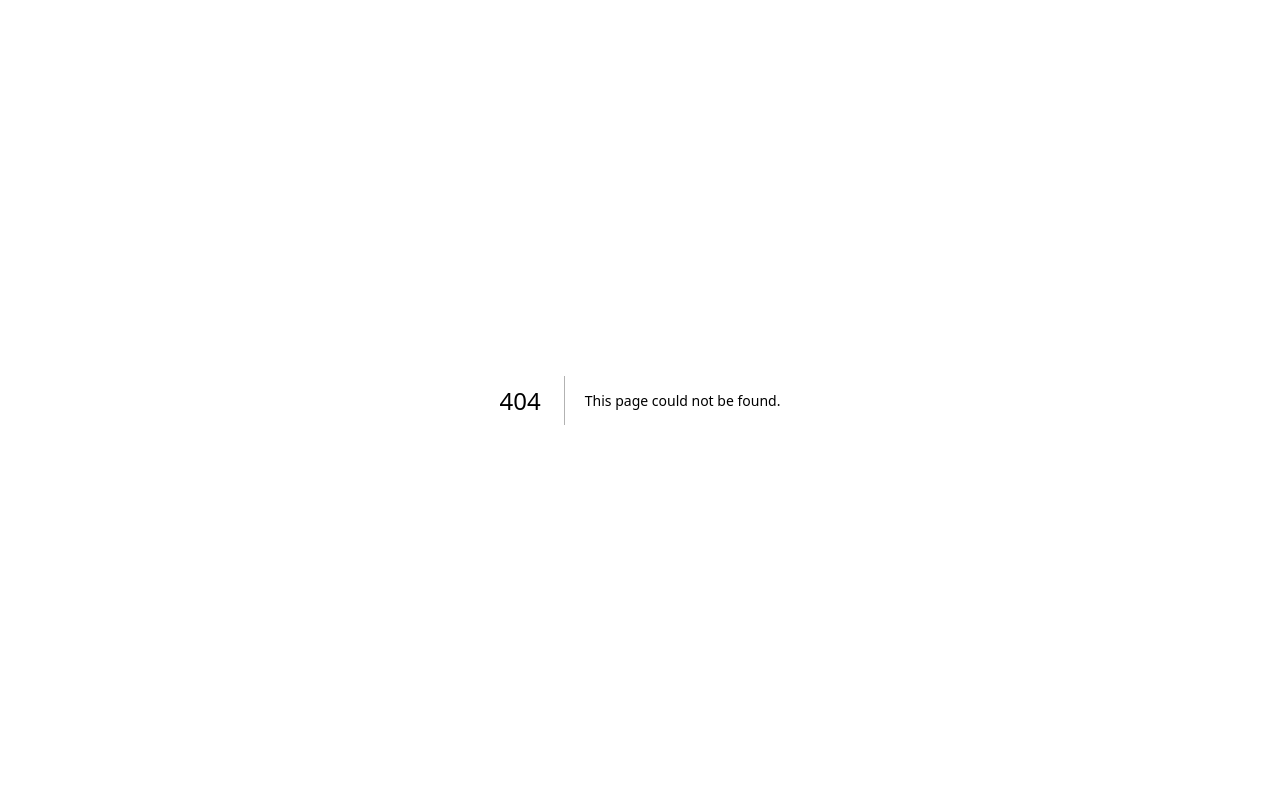
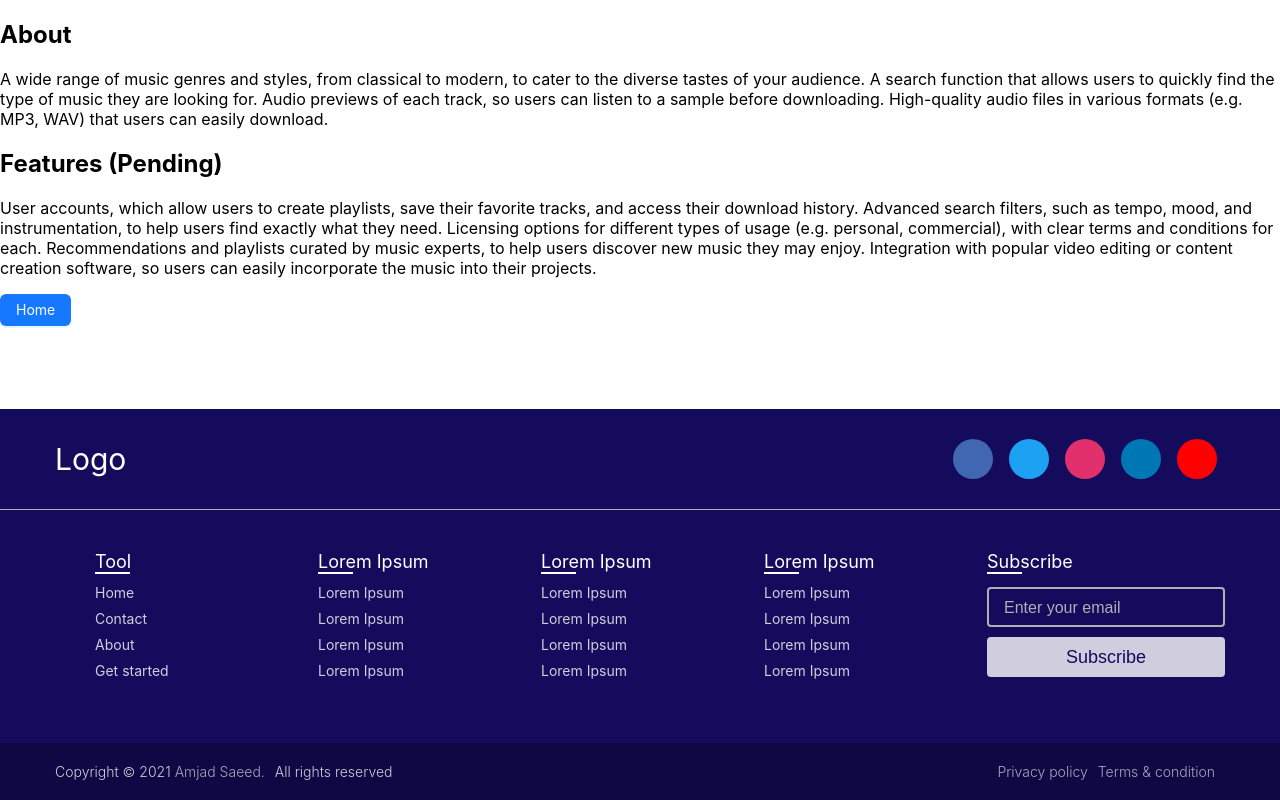
Before and after one commit to meetamjadsaeed/Royalty-Free-Music, a Next.js app in the folder frontend/: page /about in a window 1280 px wide. Before the commit this address had no page. Built offline with nearby package versions, Linux system fonts and the light colour scheme.

Commit message:
more features

```diff
--- a/frontend/assets/css/globals.css
+++ b/frontend/assets/css/globals.css
@@ -19,8 +19,289 @@ a {
   html {
     color-scheme: dark;
   }
+
   body {
     color: white;
     background: black;
   }
 }
+
+
+
+/* footer  */
+footer {
+  position: fixed;
+  background: #140B5C;
+  width: 100%;
+  bottom: 0;
+  left: 0;
+}
+
+footer::before {
+  content: '';
+  position: absolute;
+  left: 0;
+  top: 100px;
+  height: 1px;
+  width: 100%;
+  background: #AFAFB6;
+}
+
+footer .content {
+  max-width: 1250px;
+  margin: auto;
+  padding: 30px 40px 40px 40px;
+}
+
+footer .content .top {
+  display: flex;
+  align-items: center;
+  justify-content: space-between;
+  margin-bottom: 50px;
+}
+
+.content .top .logo-details {
+  color: #fff;
+  font-size: 30px;
+}
+
+.content .top .media-icons {
+  display: flex;
+}
+
+.content .top .media-icons a {
+  height: 40px;
+  width: 40px;
+  margin: 0 8px;
+  border-radius: 50%;
+  text-align: center;
+  line-height: 40px;
+  color: #fff;
+  font-size: 17px;
+  text-decoration: none;
+  transition: all 0.4s ease;
+}
+
+.top .media-icons a:nth-child(1) {
+  background: #4267B2;
+}
+
+.top .media-icons a:nth-child(1):hover {
+  color: #4267B2;
+  background: #fff;
+}
+
+.top .media-icons a:nth-child(2) {
+  background: #1DA1F2;
+}
+
+.top .media-icons a:nth-child(2):hover {
+  color: #1DA1F2;
+  background: #fff;
+}
+
+.top .media-icons a:nth-child(3) {
+  background: #E1306C;
+}
+
+.top .media-icons a:nth-child(3):hover {
+  color: #E1306C;
+  background: #fff;
+}
+
+.top .media-icons a:nth-child(4) {
+  background: #0077B5;
+}
+
+.top .media-icons a:nth-child(4):hover {
+  color: #0077B5;
+  background: #fff;
+}
+
+.top .media-icons a:nth-child(5) {
+  background: #FF0000;
+}
+
+.top .media-icons a:nth-child(5):hover {
+  color: #FF0000;
+  background: #fff;
+}
+
+footer .content .link-boxes {
+  width: 100%;
+  display: flex;
+  justify-content: space-between;
+}
+
+footer .content .link-boxes .box {
+  width: calc(100% / 5 - 10px);
+}
+
+.content .link-boxes .box .link_name {
+  color: #fff;
+  font-size: 18px;
+  font-weight: 400;
+  margin-bottom: 10px;
+  position: relative;
+}
+
+.link-boxes .box .link_name::before {
+  content: '';
+  position: absolute;
+  left: 0;
+  bottom: -2px;
+  height: 2px;
+  width: 35px;
+  background: #fff;
+}
+
+.content .link-boxes .box li {
+  margin: 6px 0;
+  list-style: none;
+}
+
+.content .link-boxes .box li a {
+  color: #fff;
+  font-size: 14px;
+  font-weight: 400;
+  text-decoration: none;
+  opacity: 0.8;
+  transition: all 0.4s ease
+}
+
+.content .link-boxes .box li a:hover {
+  opacity: 1;
+  text-decoration: underline;
+}
+
+.content .link-boxes .input-box {
+  margin-right: 55px;
+}
+
+.link-boxes .input-box input {
+  height: 40px;
+  width: calc(100% + 55px);
+  outline: none;
+  border: 2px solid #AFAFB6;
+  background: #140B5C;
+  border-radius: 4px;
+  padding: 0 15px;
+  font-size: 15px;
+  color: #fff;
+  margin-top: 5px;
+}
+
+.link-boxes .input-box input::placeholder {
+  color: #AFAFB6;
+  font-size: 16px;
+}
+
+.link-boxes .input-box input[type="button"] {
+  background: #fff;
+  color: #140B5C;
+  border: none;
+  font-size: 18px;
+  font-weight: 500;
+  margin: 4px 0;
+  opacity: 0.8;
+  cursor: pointer;
+  transition: all 0.4s ease;
+}
+
+.input-box input[type="button"]:hover {
+  opacity: 1;
+}
+
+footer .bottom-details {
+  width: 100%;
+  background: #0F0844;
+}
+
+footer .bottom-details .bottom_text {
+  max-width: 1250px;
+  margin: auto;
+  padding: 20px 40px;
+  display: flex;
+  justify-content: space-between;
+}
+
+.bottom-details .bottom_text span,
+.bottom-details .bottom_text a {
+  font-size: 14px;
+  font-weight: 300;
+  color: #fff;
+  opacity: 0.8;
+  text-decoration: none;
+}
+
+.bottom-details .bottom_text a:hover {
+  opacity: 1;
+  text-decoration: underline;
+}
+
+.bottom-details .bottom_text a {
+  margin-right: 10px;
+}
+
+@media (max-width: 900px) {
+  footer .content .link-boxes {
+    flex-wrap: wrap;
+  }
+
+  footer .content .link-boxes .input-box {
+    width: 40%;
+    margin-top: 10px;
+  }
+}
+
+@media (max-width: 700px) {
+  footer {
+    position: relative;
+  }
+
+  .content .top .logo-details {
+    font-size: 26px;
+  }
+
+  .content .top .media-icons a {
+    height: 35px;
+    width: 35px;
+    font-size: 14px;
+    line-height: 35px;
+  }
+
+  footer .content .link-boxes .box {
+    width: calc(100% / 3 - 10px);
+  }
+
+  footer .content .link-boxes .input-box {
+    width: 60%;
+  }
+
+  .bottom-details .bottom_text span,
+  .bottom-details .bottom_text a {
+    font-size: 12px;
+  }
+}
+
+@media (max-width: 520px) {
+  footer::before {
+    top: 145px;
+  }
+
+  footer .content .top {
+    flex-direction: column;
+  }
+
+  .content .top .media-icons {
+    margin-top: 16px;
+  }
+
+  footer .content .link-boxes .box {
+    width: calc(100% / 2 - 10px);
+  }
+
+  footer .content .link-boxes .input-box {
+    width: 100%;
+  }
+}
--- a/frontend/components/Footer/MainFooter.tsx
+++ b/frontend/components/Footer/MainFooter.tsx
@@ -1,9 +1,121 @@
-import React from 'react'
+import React from "react";
+
+import homeStyles from "../../assets/css/Home.module.css";
 
 const MainFooter = () => {
   return (
-    <div>MainFooter</div>
-  )
-}
+    <>
+      <footer>
+        <div className="content">
+          <div className="top">
+            <div className="logo-details">
+              <i className="fab fa-slack"></i>
+              <span className="logo_name">Logo</span>
+            </div>
+            <div className="media-icons">
+              <a href="#">
+                <i className="fab fa-facebook-f"></i>
+              </a>
+              <a href="#">
+                <i className="fab fa-twitter"></i>
+              </a>
+              <a href="#">
+                <i className="fab fa-instagram"></i>
+              </a>
+              <a href="#">
+                <i className="fab fa-linkedin-in"></i>
+              </a>
+              <a href="#">
+                <i className="fab fa-youtube"></i>
+              </a>
+            </div>
+          </div>
+          <div className="link-boxes">
+            <ul className="box">
+              <li className="link_name">Tool</li>
+              <li>
+                <a href="#">Home</a>
+              </li>
+              <li>
+                <a href="#">Contact</a>
+              </li>
+              <li>
+                <a href="/about" target="_blank">About</a>
+              </li>
+              <li>
+                <a href="#">Get started</a>
+              </li>
+            </ul>
+            <ul className="box">
+              <li className="link_name">Lorem Ipsum</li>
+              <li>
+                <a href="#">Lorem Ipsum</a>
+              </li>
+              <li>
+                <a href="#">Lorem Ipsum</a>
+              </li>
+              <li>
+                <a href="#">Lorem Ipsum</a>
+              </li>
+              <li>
+                <a href="#">Lorem Ipsum</a>
+              </li>
+            </ul>
+            <ul className="box">
+              <li className="link_name">Lorem Ipsum</li>
+              <li>
+                <a href="#">Lorem Ipsum</a>
+              </li>
+              <li>
+                <a href="#">Lorem Ipsum</a>
+              </li>
+              <li>
+                <a href="#">Lorem Ipsum</a>
+              </li>
+              <li>
+                <a href="#">Lorem Ipsum</a>
+              </li>
+            </ul>
+            <ul className="box">
+              <li className="link_name">Lorem Ipsum</li>
+              <li>
+                <a href="#">Lorem Ipsum</a>
+              </li>
+              <li>
+                <a href="#">Lorem Ipsum</a>
+              </li>
+              <li>
+                <a href="#">Lorem Ipsum</a>
+              </li>
+              <li>
+                <a href="#">Lorem Ipsum</a>
+              </li>
+            </ul>
+            <ul className="box input-box">
+              <li className="link_name">Subscribe</li>
+              <li>
+                <input type="text" placeholder="Enter your email" />
+              </li>
+              <li>
+                <input type="button" value="Subscribe" />
+              </li>
+            </ul>
+          </div>
+        </div>
+        <div className="bottom-details">
+          <div className="bottom_text">
+            <span className="copyright_text">
+              Copyright © 2021 <a href="#">Amjad Saeed.</a>All rights reserved
+            </span>
+            <span className="policy_terms">
+              <a href="#">Privacy policy</a>
+              <a href="#">Terms & condition</a>
+            </span>
+          </div>
+        </div>
+      </footer>
+    </>
+  );
+};
 
-export default MainFooter
+export default MainFooter;
--- /dev/null
+++ b/frontend/pages/about.tsx
@@ -0,0 +1,56 @@
+import React from "react";
+import { SmileOutlined } from "@ant-design/icons";
+import { Button, Result } from "antd";
+
+import MainFooter from "../components/Footer/MainFooter";
+import Header from "../components/Header/Header";
+import Link from "next/link";
+
+const about = () => {
+  return (
+    <>
+      {/* <Header/> */}
+
+      {/* <Result
+        icon={<SmileOutlined />}
+        title="Great, we have done all the operations!"
+        status="success"
+        colorTextHeading="#ffffff"
+        extra={
+          <Link href="/">
+            <Button type="primary">Home</Button>
+          </Link>
+        }
+      /> */}
+      <h2>About</h2>
+      <p>
+        A wide range of music genres and styles, from classical to modern, to
+        cater to the diverse tastes of your audience. A search function that
+        allows users to quickly find the type of music they are looking for.
+        Audio previews of each track, so users can listen to a sample before
+        downloading. High-quality audio files in various formats (e.g. MP3, WAV)
+        that users can easily download.
+      </p>
+      <h2>Features (Pending)</h2>
+      <p>
+        User accounts, which allow users to create playlists, save their
+        favorite tracks, and access their download history. Advanced search
+        filters, such as tempo, mood, and instrumentation, to help users find
+        exactly what they need. Licensing options for different types of usage
+        (e.g. personal, commercial), with clear terms and conditions for each.
+        Recommendations and playlists curated by music experts, to help users
+        discover new music they may enjoy. Integration with popular video
+        editing or content creation software, so users can easily incorporate
+        the music into their projects.
+      </p>
+
+      <Link href="/">
+        <Button type="primary">Home</Button>
+      </Link>
+
+      <MainFooter />
+    </>
+  );
+};
+
+export default about;
--- a/frontend/pages/index.tsx
+++ b/frontend/pages/index.tsx
@@ -13,6 +13,8 @@ import Fresh from "../components/Fresh/Fresh";
 import Recommendation from "../components/Recommendation/Recommendation";
 import WeekendHits from "../components/WeekendHits/WeekendHits";
 import Creators from "../components/ContentCreators/Creators.";
+import MainFooter from "../components/Footer/MainFooter";
+
 
 const Home: NextPage = () => {
   const [visible, setVisible] = useState(false);
@@ -52,6 +54,7 @@ const Home: NextPage = () => {
       <Creators />
       <Recommendation />
       <WeekendHits />
+      <MainFooter/>
     </>
   );
 };
--- a/frontend/styles/Home.module.css
+++ b/frontend/styles/Home.module.css
@@ -127,3 +127,7 @@
     filter: invert(1);
   }
 }
+
+
+
+/* footer  */
```
Also changed, not shown: 2 other files (tests, documents, lock files or other folders).
